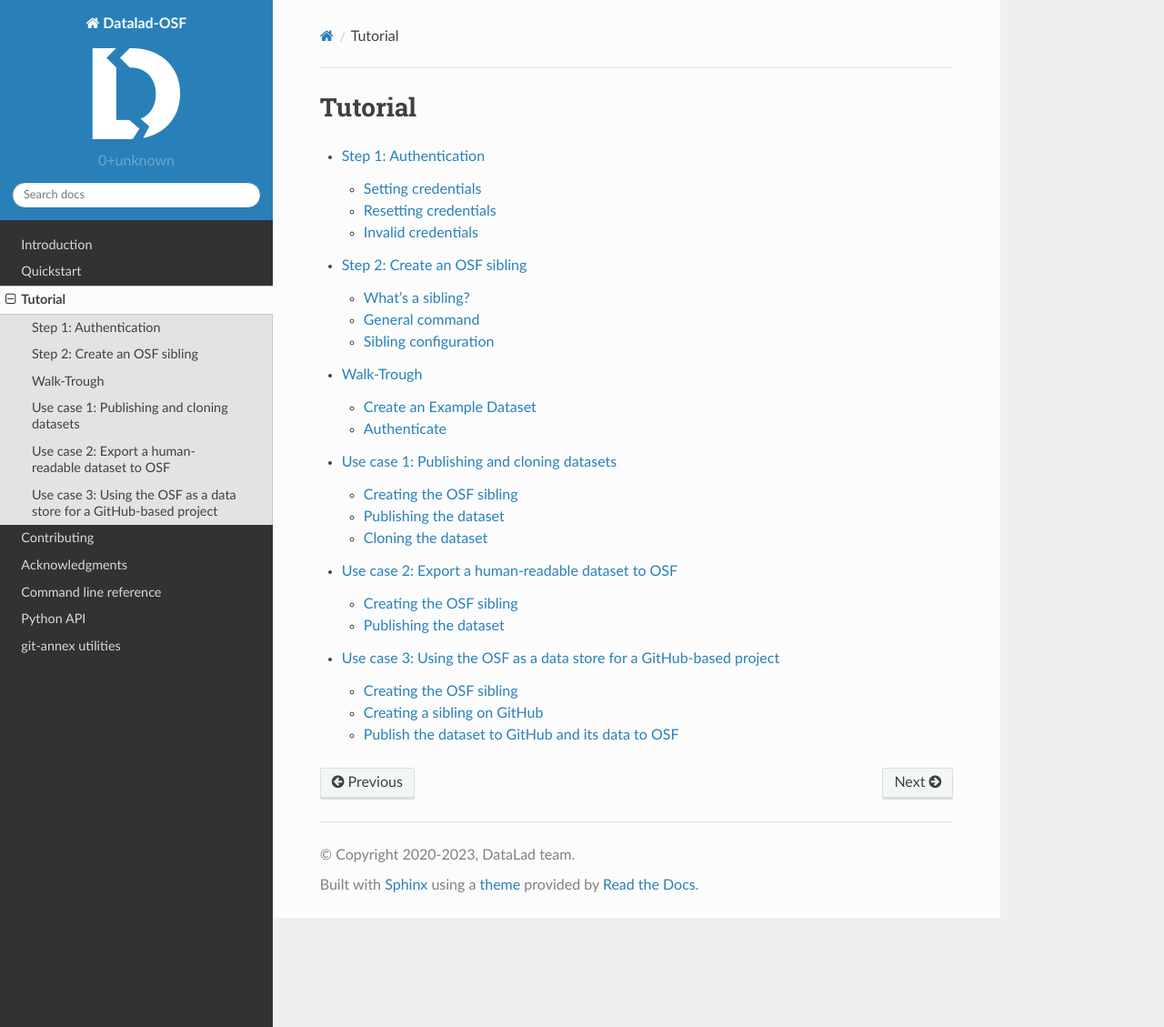
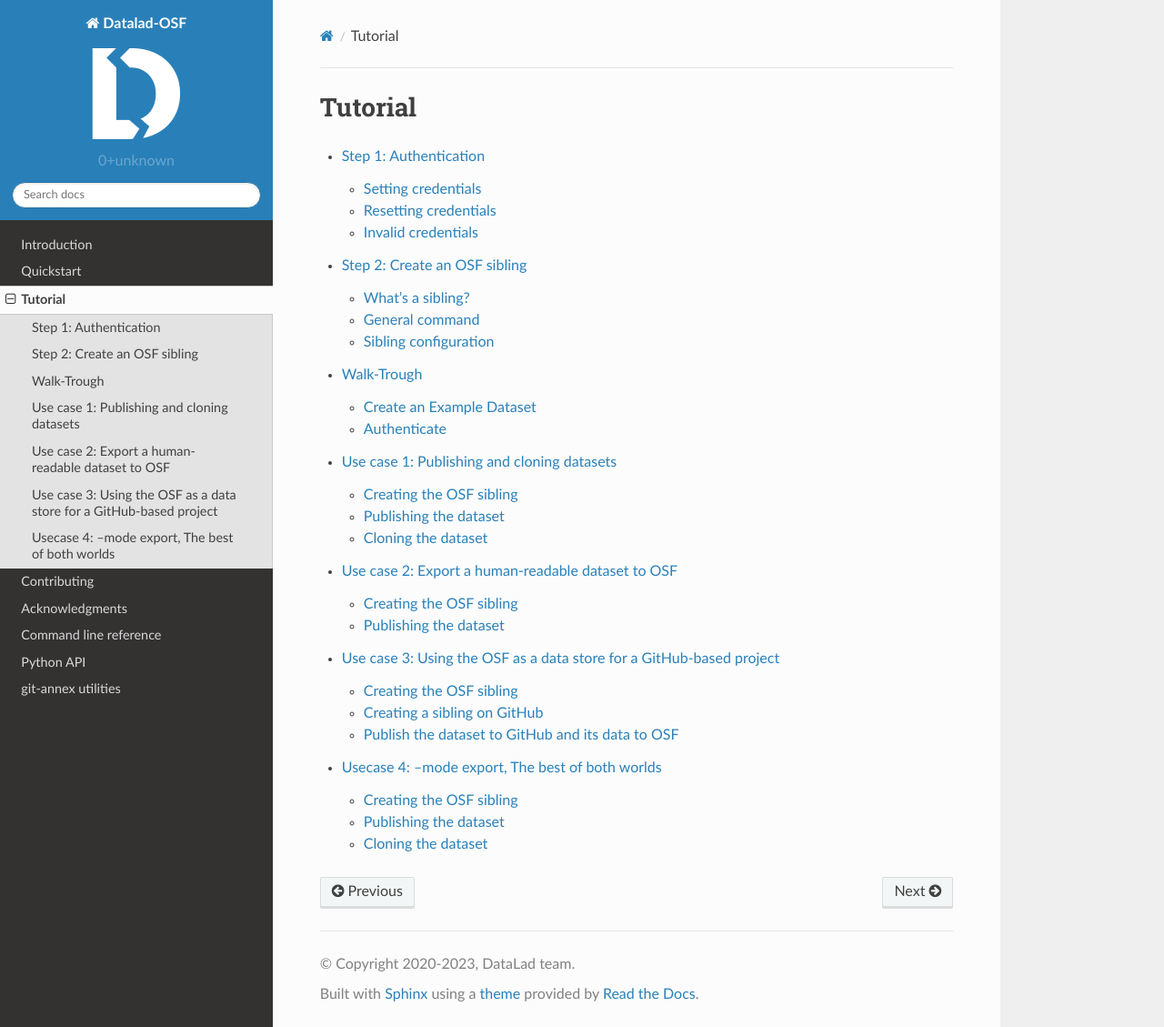
Before and after one commit to datalad/datalad-osf, a Sphinx documentation site: the page built from docs/source/tutorial.rst, in a window 1280 px wide and 1129 px high. Shown: the whole window at 91% size. Built offline with Sphinx 7.4.7 and the Read the Docs theme 2.0.0, drawn with Linux system fonts in a browser that asks for light colours; pages that are not in the unit, such as notebooks, are missing from menus; some of the changed lines change nothing that is shown.

Commit message:
add an export mode tutorial

```diff
--- a/docs/source/tutorial.rst
+++ b/docs/source/tutorial.rst
@@ -12,3 +12,4 @@
    tutorial/cloneosfdata
    tutorial/exporthumandata
    tutorial/exportdatacode
+   tutorial/exportmode
--- a/docs/source/tutorial/exportmode.rst
+++ b/docs/source/tutorial/exportmode.rst
@@ -0,0 +1,63 @@
+.. include:: ../links.inc
+.. _exportmode:
+
+Usecase 4: --mode export, The best of both worlds
+^^^^^^^^^^^^^^^^^^^^^^^^^^^^^^^^^^^^^^^^^^^^^^^^^
+
+By now, we've seen several different modes:
+The ``annex`` mode creates a clone-able dataset with version history on the OSF, but it is not human readable.
+The ``exportonly`` mode creates a human-readable snapshot on the OSF, but it is not clone-able and has no version history.
+
+The best-of-both-worlds compromise between these modes is the ``export`` mode:
+It creates a human readable snapshot on the OSF.
+This snapshot can be cloned, and it includes the datasets version history.
+However, only the latest version of annexed data is available.
+
+Creating the OSF sibling
+""""""""""""""""""""""""
+
+Given OSF credentials are set, we can create a sibling in ``export`` mode. We will also make the project public (--public), and attach category metadata.
+
+.. code-block:: bash
+
+   $ datalad create-sibling-osf --title my-best-so-far \
+     -s osf-export \
+     --mode export \
+     --public \
+     --category data
+
+Publishing the dataset
+""""""""""""""""""""""
+
+Next, we can push revision history and export a snapshot of all files.
+
+.. code-block:: bash
+
+   $ datalad push --to osf-export
+	copy(ok): .datalad/.gitattributes (dataset)
+	copy(ok): .datalad/config (dataset)
+	copy(ok): .gitattributes (dataset)
+	copy(ok): books/bash_guide.pdf (dataset)
+	copy(ok): code/example.txt (dataset)
+	publish(ok): . (dataset) [refs/heads/master->osf-export:refs/heads/master [new branch]]
+	publish(ok): . (dataset) [refs/heads/git-annex->osf-export:refs/heads/git-annex [new branch]]
+    action summary:
+      copy (ok: 5)
+      publish (ok: 2)
+
+
+And here is how nicely human readable this looks:
+
+.. figure:: ../_static/public_export_sibling.png
+
+Cloning the dataset
+"""""""""""""""""""
+
+This dataset can now be cloned in the familiar way, using the OSF ID:
+
+.. code-block:: bash
+
+   $ datalad clone osf://pmgx2/ my-best-yet
+	 install(ok): /tmp/my-best-yet
+
+Its the best of both world!
```
